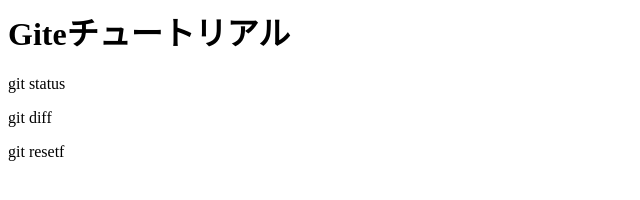
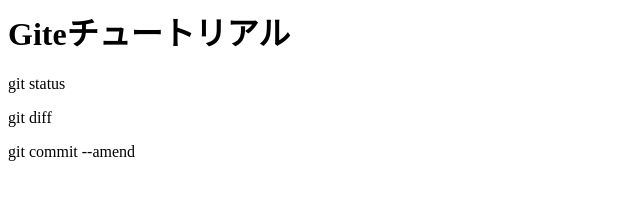
Before and after one commit to yshyk777/git_tutorial, a plain HTML site: page index.html in a window 1280 px wide. Shown: the full height of the page, 0-640 px from the left. Drawn offline with Linux system fonts and the light colour scheme.

Commit message:
gi commit --amendを追記

```diff
--- a/index.html
+++ b/index.html
@@ -1,4 +1,4 @@
 <h1>Giteチュートリアル</h1>
 <p>git status</p>
 <p>git diff</p>
-<p>git resetf</p>
+<p>git commit --amend</p>
```
